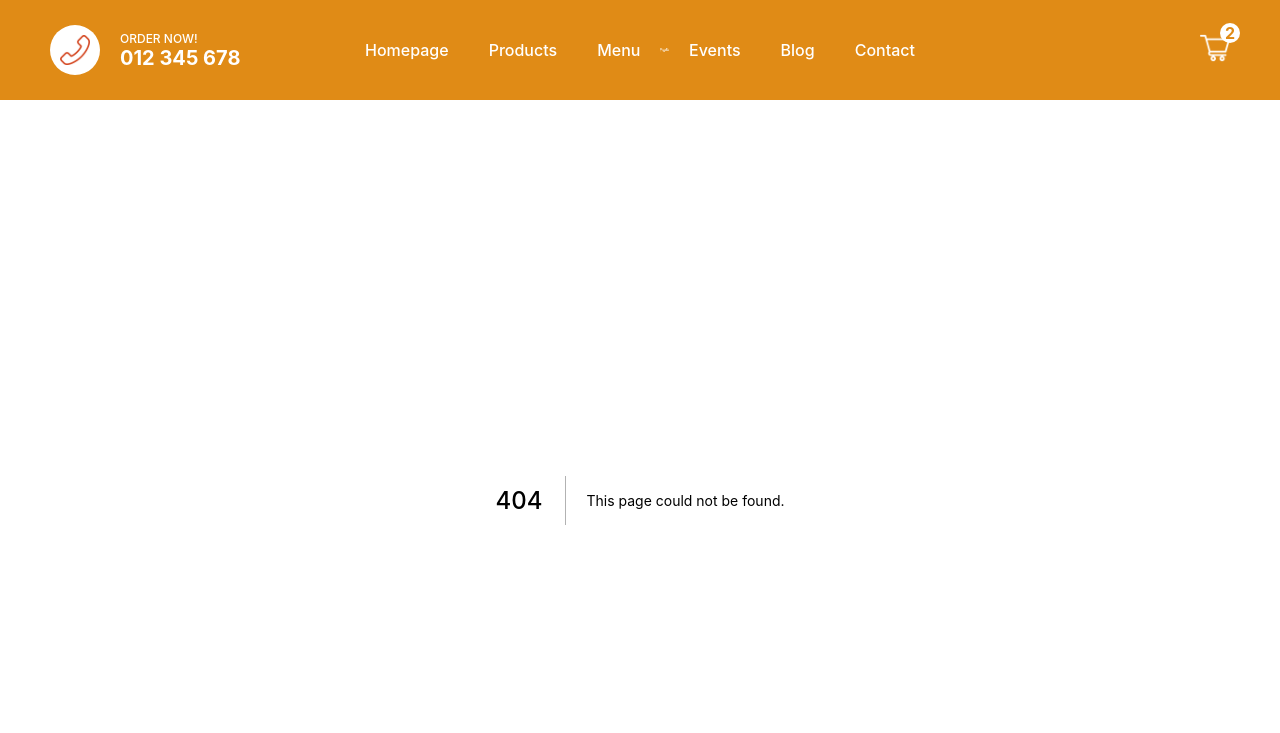
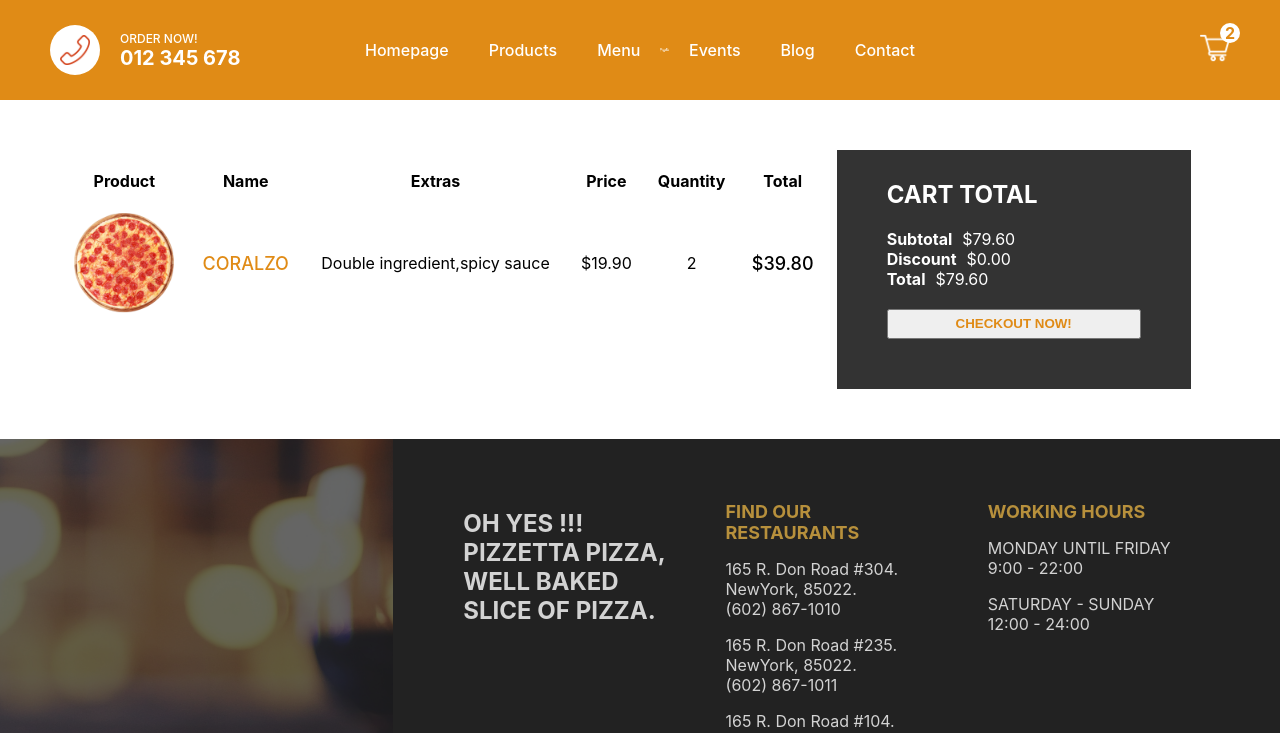
Before and after one commit to Alan-N-Pereira/Pizzetta, a Next.js app: page /cart in a window 1280 px wide. Before the commit this address had no page. Shown: the top 733 px of the page. Built offline with nearby package versions, Linux system fonts and the light colour scheme.

Commit message:
Add Cart Component and Style

```diff
--- /dev/null
+++ b/pages/cart.jsx
@@ -0,0 +1,59 @@
+import Image from 'next/image'
+import styles from '../styles/Cart.module.css'
+import React from 'react'
+
+export default function Cart() {
+  return (
+    <div className={styles.container}>
+        <div className={styles.left}>
+            <table className={styles.table}>
+                <tr className={styles.tr}>
+                    <th>Product</th>
+                    <th>Name</th>
+                    <th>Extras</th>
+                    <th>Price</th>
+                    <th>Quantity</th>
+                    <th>Total</th>
+                </tr>
+                <tr>
+                    <td className={styles.td}>
+                        <div className={styles.imgContainer}>
+                            <Image src='/img/pizza.png' alt='' objectFit='cover' layout='fill' />
+                        </div>
+                    </td>
+                    <td className={styles.td}>
+                        <span className={styles.name}>CORALZO</span>
+                    </td>
+                    <td className={styles.td}>
+                        <span className={styles.extras}>Double ingredient,spicy sauce</span>
+                    </td>
+                    <td className={styles.td}>
+                        <span className={styles.price}>$19.90</span>
+                    </td >
+                    <td className={styles.td}>
+                        <span className={styles.quantity}>2</span>
+                    </td>
+                    <td className={styles.td}>
+                        <span className={styles.total}>$39.80</span>
+                    </td>
+                </tr>
+            </table>
+        </div>
+        <div className={styles.right}>
+            <div className={styles.wrapper}>
+                <h2 className={styles.title}>CART TOTAL</h2>
+                <div className={styles.totalText}>
+                    <b className={styles.totalTextTitle}>Subtotal</b>$79.60
+                </div>
+                <div className={styles.totalText}>
+                    <b className={styles.totalTextTitle}>Discount</b>$0.00
+                </div>
+                <div className={styles.totalText}>
+                    <b className={styles.totalTextTitle}>Total</b>$79.60
+                </div>
+                <button className={styles.button}>CHECKOUT NOW!</button>
+            </div>
+        </div>
+    </div>
+  )
+}
--- /dev/null
+++ b/styles/Cart.module.css
@@ -0,0 +1,64 @@
+.container {
+	/* height: calc(100vh - 100px); */
+	padding: 50px;
+	display: flex;
+}
+
+.left {
+	flex: 2;
+}
+
+.right {
+	flex: 1;
+}
+
+.imgContainer {
+	height: 100px;
+	width: 100px;
+	position: relative;
+	margin: 0 auto;
+}
+
+.table {
+	width: 100%;
+	border-spacing: 20px;
+}
+
+.td {
+	text-align: center;
+}
+
+.name {
+	font-weight: 500;
+	color: #e08b16;
+	font-size: 18px;
+}
+
+.total {
+	font-weight: 500;
+	font-size: 18px;
+}
+
+.wrapper {
+	width: 90%;
+	max-height: 300px;
+	background-color: #333;
+	padding: 50px;
+	padding-top: 10px;
+	display: flex;
+	flex-direction: column;
+	justify-content: center;
+	color: white;
+}
+
+.totalTextTitle {
+	margin-right: 10px;
+}
+
+.button {
+	height: 30px;
+	color: #e08b16;
+	font-weight: bold;
+	cursor: pointer;
+	margin-top: 20px;
+}
```
